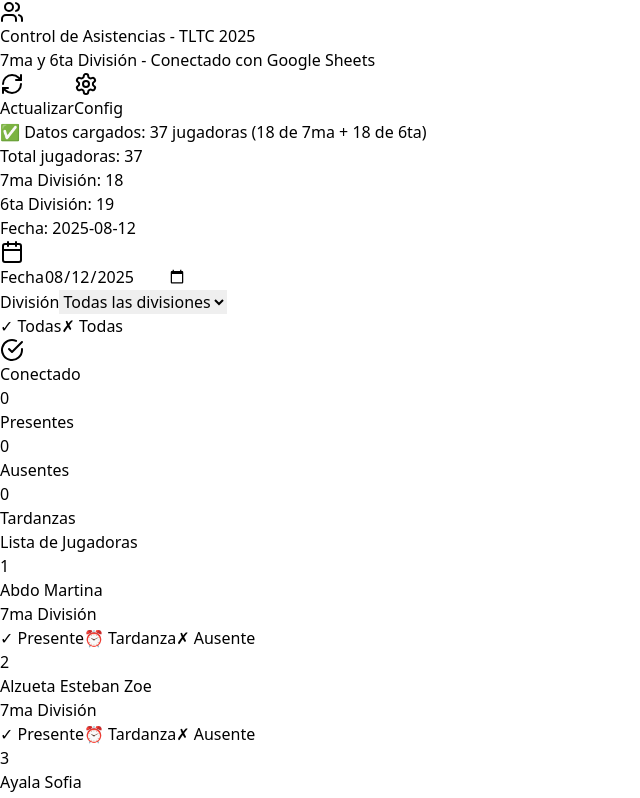
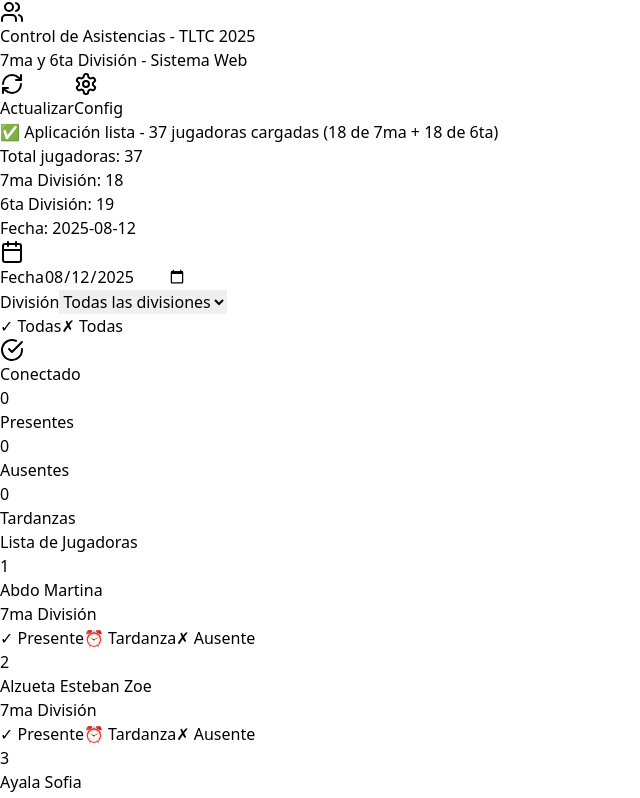
Before and after one commit to migdulor/hockey-player-management, a React (Vite) app: page / in a window 1280 px wide. Shown: the top 798 px of the page, without its empty margins (0-640 px from the left). Built offline with nearby package versions, Linux system fonts and the light colour scheme; no server answers; the HTML template or start-up script is replaced by a standard one.

Commit message:
Fix deployment and improve UI - trigger GitHub Actions

```diff
--- a/src/App.jsx
+++ b/src/App.jsx
@@ -75,7 +75,7 @@ const FormularioAsistencias = () => {
     ];
 
     setJugadoras(jugadorasReales);
-    setMensaje('✅ Datos cargados: 37 jugadoras (18 de 7ma + 18 de 6ta)');
+    setMensaje('✅ Aplicación lista - 37 jugadoras cargadas (18 de 7ma + 18 de 6ta)');
     setIsLoading(false);
   };
 
@@ -85,7 +85,7 @@ const FormularioAsistencias = () => {
 
     try {
       setIsLoading(true);
-      setMensaje('🔍 Cargando datos desde Google Sheets...');
+      setMensaje('🔍 Conectando con Google Sheets...');
 
       const url = `https://sheets.googleapis.com/v4/spreadsheets/${SPREADSHEET_ID}/values/Asistencias!A:Z?key=${apiKey}`;
 
@@ -113,7 +113,7 @@ const FormularioAsistencias = () => {
           const indiceFecha = encabezados.findIndex(header => header === fechaSeleccionada);
           setColumnaFecha(indiceFecha);
 
-          setMensaje('✅ Datos cargados correctamente desde Google Sheets');
+          setMensaje('✅ Conectado con Google Sheets - Datos sincronizados');
         } else {
           cargarDatosManual();
         }
@@ -299,7 +299,7 @@ const FormularioAsistencias = () => {
   const { presentes, ausentes, tardanzas } = contarAsistencias();
 
   return (
-    <div className="max-w-4xl mx-auto p-6 bg-white">
+    <div className="max-w-4xl mx-auto p-6 bg-white min-h-screen">
       <div className="bg-blue-600 text-white p-6 rounded-lg mb-6">
         <div className="flex justify-between items-center">
           <div>
@@ -307,7 +307,7 @@ const FormularioAsistencias = () => {
               <Users className="w-6 h-6" />
               Control de Asistencias - TLTC 2025
             </h1>
-            <p className="text-blue-100 mt-2">7ma y 6ta División - Conectado con Google Sheets</p>
+            <p className="text-blue-100 mt-2">7ma y 6ta División - Sistema Web</p>
           </div>
           <div className="flex gap-2">
             <button
@@ -561,6 +561,12 @@ const FormularioAsistencias = () => {
           Asistencias marcadas: {Object.keys(asistencias).length}
         </div>
       </div>
+
+      {/* Footer */}
+      <div className="mt-8 text-center text-gray-500 text-sm">
+        <p>© 2025 TLTC - Control de Asistencias</p>
+        <p>Desarrollado para 7ma y 6ta División</p>
+      </div>
     </div>
   );
 };
```
